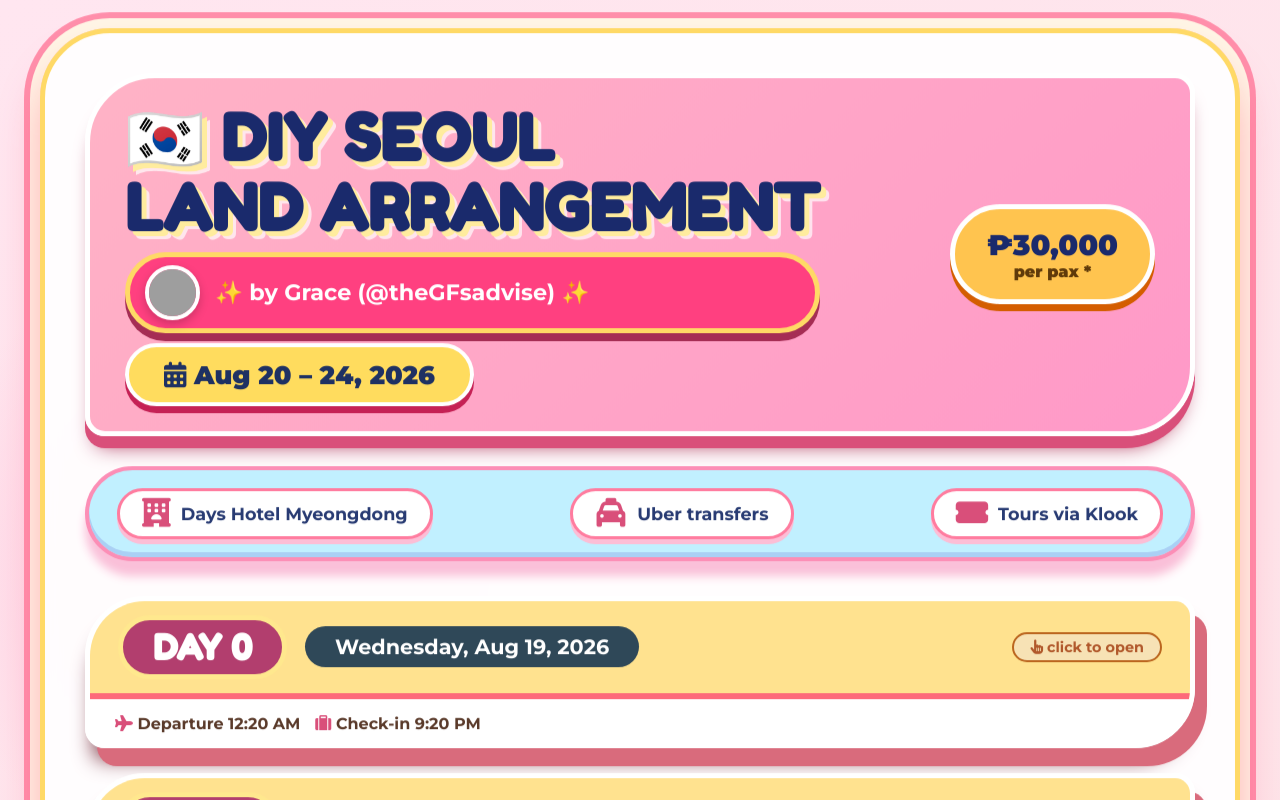
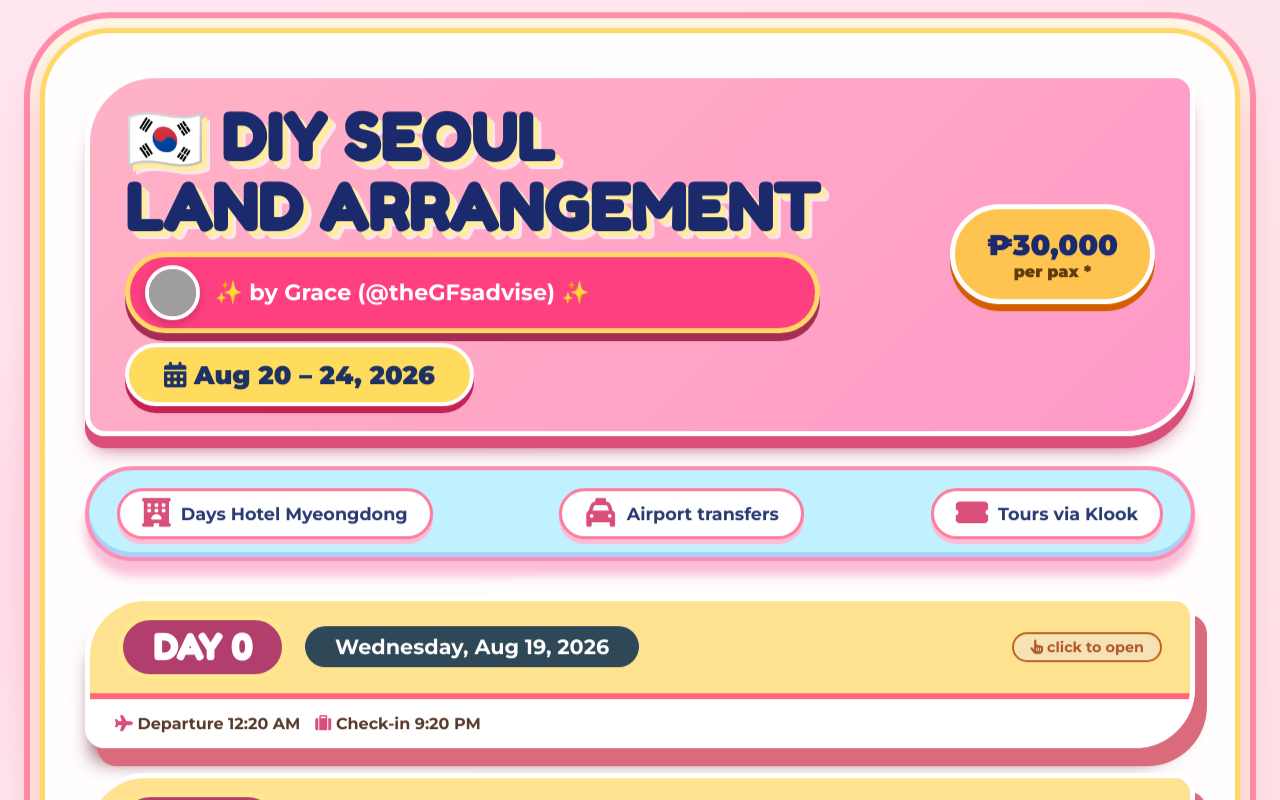
Before and after one commit to gfslifeinpixels/Seoul-2026, a plain HTML site: page index.html in a window 1280 px wide. Shown: the top 800 px of the page. Drawn offline with Linux system fonts and the light colour scheme; grey boxes are pictures that could not be loaded.

Commit message:
Update index.html

```diff
--- a/index.html
+++ b/index.html
@@ -448,7 +448,7 @@
     <!-- INCLUSIONS -->
     <div class="inclusion-strip">
         <div class="inc-item"><i class="fas fa-hotel"></i> Days Hotel Myeongdong</div>
-        <div class="inc-item"><i class="fas fa-taxi"></i> Uber transfers</div>
+        <div class="inc-item"><i class="fas fa-taxi"></i> Airport transfers</div>
         <div class="inc-item"><i class="fas fa-ticket-alt"></i> Tours via Klook</div>
     </div>
 
```
